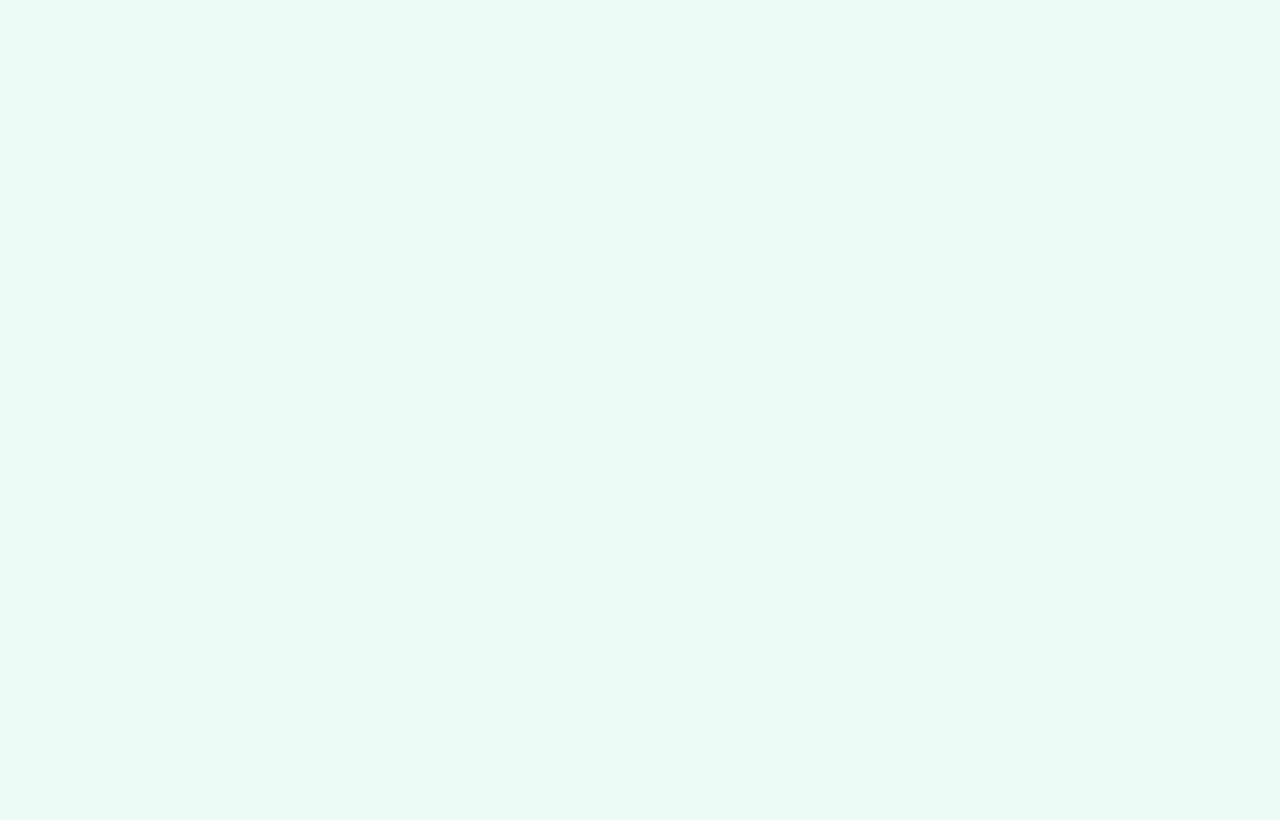
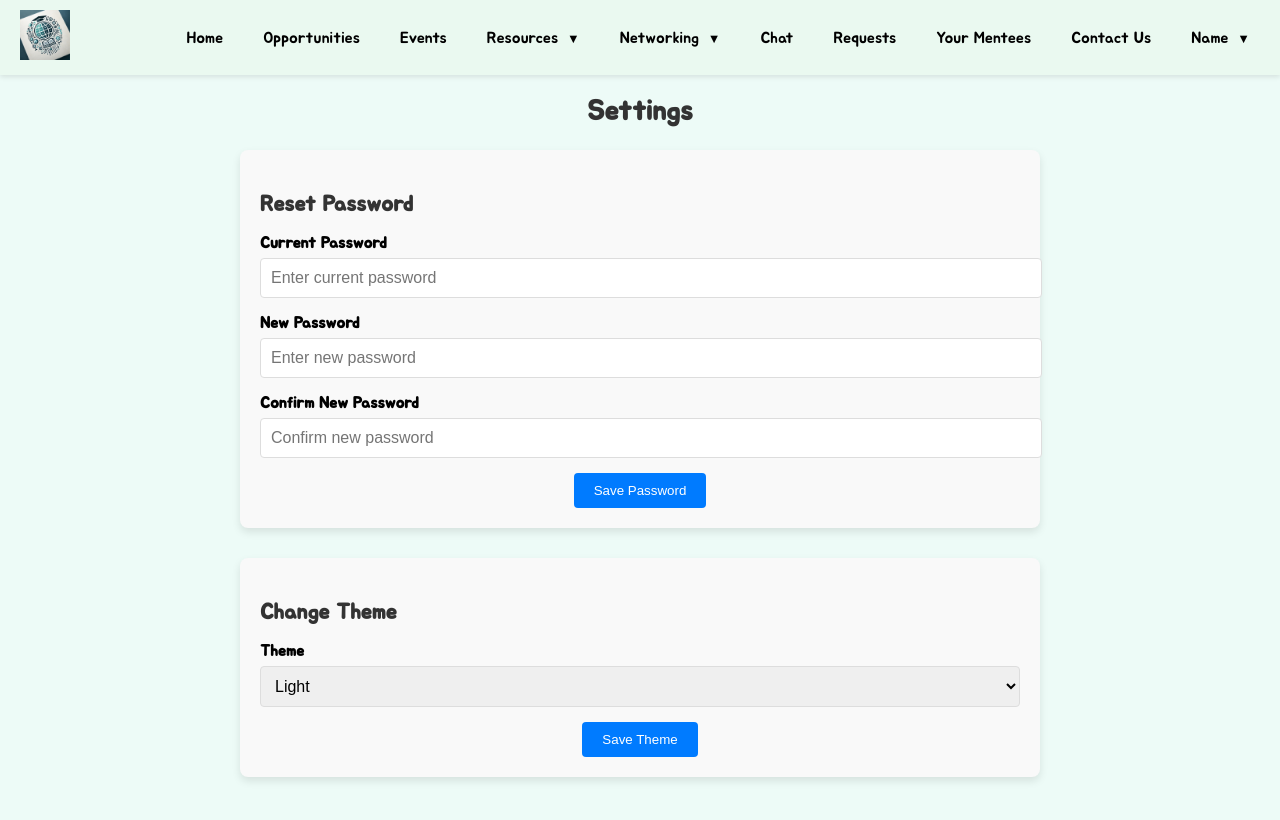
Before and after one commit to saiswethat/eduverse, a React (Create React App) app: page /settings in a window 1280 px wide. Before the commit this address had no page. Shown: the top 820 px of the page. Built offline with nearby package versions, Linux system fonts and the light colour scheme.

Commit message:
settings page

```diff
--- /dev/null
+++ b/src/SettingsPage.js
@@ -0,0 +1,191 @@
+import React, { useState } from "react";
+import Header from "./Header";
+import "./css/Settings.css";
+
+const SettingsPage = () => {
+  const [passwordData, setPasswordData] = useState({
+    currentPassword: "",
+    newPassword: "",
+    confirmNewPassword: "",
+  });
+
+  const [themeData, setThemeData] = useState({
+    theme: "light",
+  });
+
+  const [passwordErrors, setPasswordErrors] = useState({});
+  const [themeSuccess, setThemeSuccess] = useState(false);
+  const [passwordSuccess, setPasswordSuccess] = useState(false);
+
+  const handlePasswordInputChange = (e) => {
+    const { name, value } = e.target;
+    setPasswordData({
+      ...passwordData,
+      [name]: value,
+    });
+  };
+
+  const handleThemeChange = (e) => {
+    const theme = e.target.value;
+    setThemeData({
+      ...themeData,
+      theme: theme,
+    });
+
+    document.body.setAttribute("data-theme", theme);
+  };
+
+  const validatePasswordFields = () => {
+    const newErrors = {};
+    const { currentPassword, newPassword, confirmNewPassword } = passwordData;
+
+    if (!currentPassword.trim()) {
+      newErrors.currentPassword = "Current password is required";
+    }
+
+    if (!newPassword.trim()) {
+      newErrors.newPassword = "New password is required";
+    } else {
+      if (newPassword === currentPassword) {
+        newErrors.newPassword =
+          "New password cannot be the same as the current password";
+      }
+
+      const passwordRegex =
+        /^(?=.*[0-9])(?=.*[!@#$%^&*])[a-zA-Z0-9!@#$%^&*]{8,}$/;
+      if (!passwordRegex.test(newPassword)) {
+        newErrors.newPassword =
+          "Password must be at least 8 characters long and include a number and a special character";
+      }
+    }
+
+    if (newPassword !== confirmNewPassword) {
+      newErrors.confirmNewPassword = "Passwords do not match";
+    }
+
+    return newErrors;
+  };
+
+  const handlePasswordSubmit = (e) => {
+    e.preventDefault();
+    const validationErrors = validatePasswordFields();
+    if (Object.keys(validationErrors).length === 0) {
+      setPasswordSuccess(true);
+
+      setPasswordData({
+        currentPassword: "",
+        newPassword: "",
+        confirmNewPassword: "",
+      });
+
+      setPasswordErrors({});
+    } else {
+      setPasswordErrors(validationErrors);
+    }
+  };
+
+  const handleThemeSubmit = (e) => {
+    e.preventDefault();
+    setThemeSuccess(true);
+  };
+
+  return (
+    <div>
+      <Header />
+
+      <div className="settings-container">
+        <h2>Settings</h2>
+
+        <div className="card">
+          <h3>Reset Password</h3>
+          {passwordSuccess && (
+            <div className="success-message">
+              Password has been updated successfully!
+            </div>
+          )}
+          <form onSubmit={handlePasswordSubmit}>
+            <div className="input-group">
+              <label>Current Password</label>
+              <input
+                type="password"
+                name="currentPassword"
+                value={passwordData.currentPassword}
+                onChange={handlePasswordInputChange}
+                placeholder="Enter current password"
+              />
+              {passwordErrors.currentPassword && (
+                <span className="error-message">
+                  {passwordErrors.currentPassword}
+                </span>
+              )}
+            </div>
+
+            <div className="input-group">
+              <label>New Password</label>
+              <input
+                type="password"
+                name="newPassword"
+                value={passwordData.newPassword}
+                onChange={handlePasswordInputChange}
+                placeholder="Enter new password"
+              />
+              {passwordErrors.newPassword && (
+                <span className="error-message">
+                  {passwordErrors.newPassword}
+                </span>
+              )}
+            </div>
+
+            <div className="input-group">
+              <label>Confirm New Password</label>
+              <input
+                type="password"
+                name="confirmNewPassword"
+                value={passwordData.confirmNewPassword}
+                onChange={handlePasswordInputChange}
+                placeholder="Confirm new password"
+              />
+              {passwordErrors.confirmNewPassword && (
+                <span className="error-message">
+                  {passwordErrors.confirmNewPassword}
+                </span>
+              )}
+            </div>
+
+            <div className="submit-btn">
+              <button type="submit">Save Password</button>
+            </div>
+          </form>
+        </div>
+
+        <div className="card">
+          <h3>Change Theme</h3>
+          {themeSuccess && (
+            <div className="success-message">
+              Theme has been updated successfully!
+            </div>
+          )}
+          <form onSubmit={handleThemeSubmit}>
+            <div className="input-group">
+              <label>Theme</label>
+              <select
+                name="theme"
+                value={themeData.theme}
+                onChange={handleThemeChange}
+              >
+                <option value="light">Light</option>
+                <option value="dark">Dark</option>
+              </select>
+            </div>
+
+            <div className="submit-btn">
+              <button type="submit">Save Theme</button>
+            </div>
+          </form>
+        </div>
+      </div>
+    </div>
+  );
+};
+
+export default SettingsPage;
--- /dev/null
+++ b/src/css/Settings.css
@@ -0,0 +1,73 @@
+.settings-container {
+  width: 100%;
+  max-width: 800px;
+  margin: 0 auto;
+  padding: 20px;
+}
+
+h2 {
+  text-align: center;
+  margin-bottom: 20px;
+}
+
+.card {
+  background-color: #f9f9f9;
+  padding: 20px;
+  margin-bottom: 30px;
+  border-radius: 8px;
+  box-shadow: 0px 4px 8px rgba(0, 0, 0, 0.1);
+}
+
+.card h3 {
+  margin-bottom: 15px;
+}
+
+.input-group {
+  margin-bottom: 15px;
+}
+
+.input-group label {
+  display: block;
+  margin-bottom: 5px;
+  font-weight: bold;
+}
+
+.input-group input,
+.input-group select {
+  width: 100%;
+  padding: 10px;
+  border: 1px solid #ddd;
+  border-radius: 4px;
+  font-size: 16px;
+}
+
+.error-message {
+  color: red;
+  font-size: 14px;
+  margin-top: 5px;
+}
+
+.success-message {
+  text-align: center;
+  color: green;
+  font-size: 18px;
+  padding: 10px;
+  margin-bottom: 10px;
+}
+
+.submit-btn {
+  text-align: center;
+}
+
+.submit-btn button {
+  background-color: #007bff;
+  color: white;
+  padding: 10px 20px;
+  border: none;
+  border-radius: 4px;
+  cursor: pointer;
+}
+
+.submit-btn button:hover {
+  background-color: #0056b3;
+}
--- a/src/index.js
+++ b/src/index.js
@@ -25,6 +25,7 @@ import ManageUsers from "./ManageUsers";
 import Forums from "./Forums";
 import ForumPage from "./ForumPage";
 import Contact from "./Contact";
+import SettingsPage from "./SettingsPage";
 
 const root = ReactDOM.createRoot(document.getElementById("root"));
 root.render(
@@ -55,6 +56,7 @@ root.render(
         <Route path="/admin_home" element={<Admin_home />} />
         <Route path="/manage_users" element={<ManageUsers />} />
         <Route path="/contact" element={<Contact />} />
+        <Route path="/settings" element={<SettingsPage />} />
       </Routes>
     </Router>
   </React.StrictMode>
```
